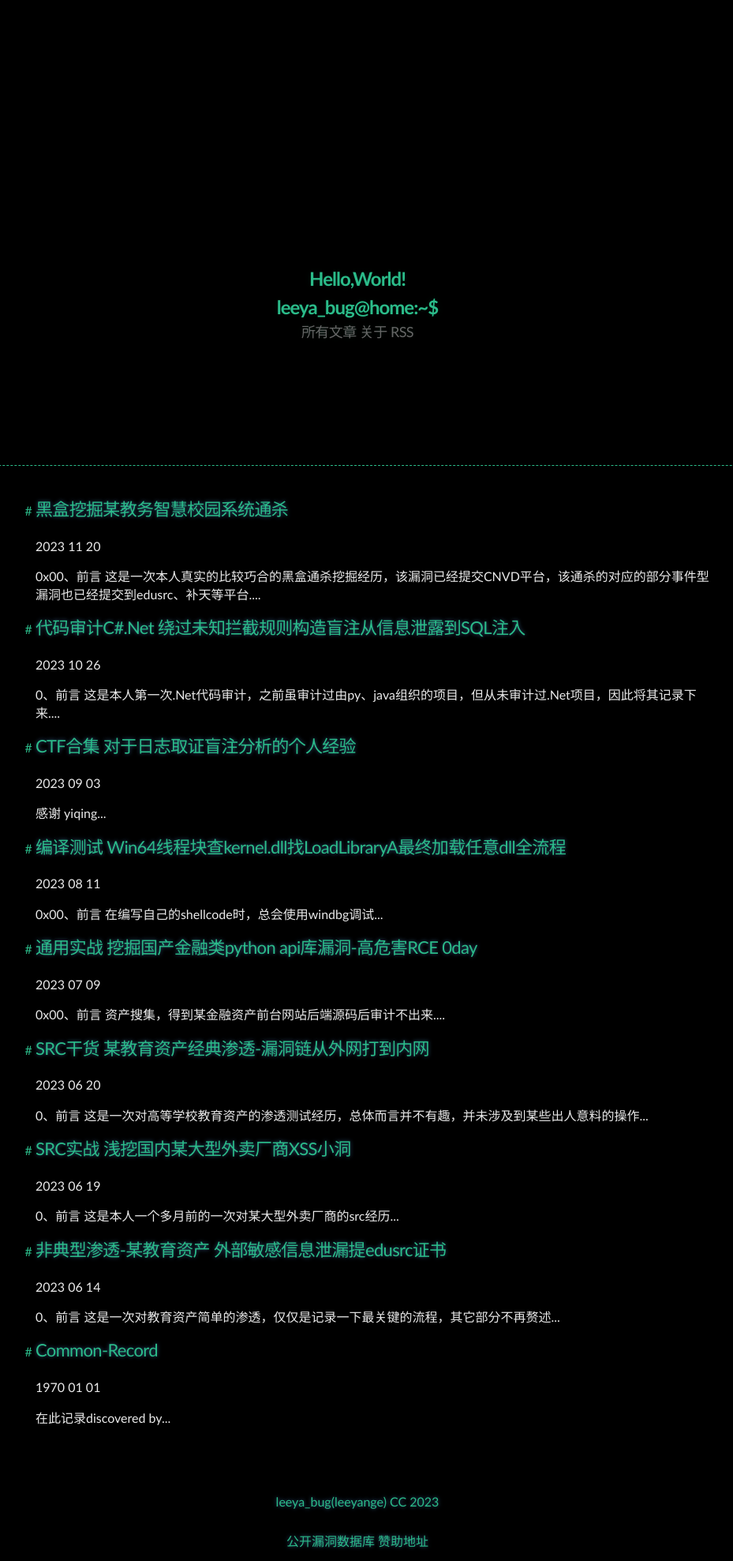
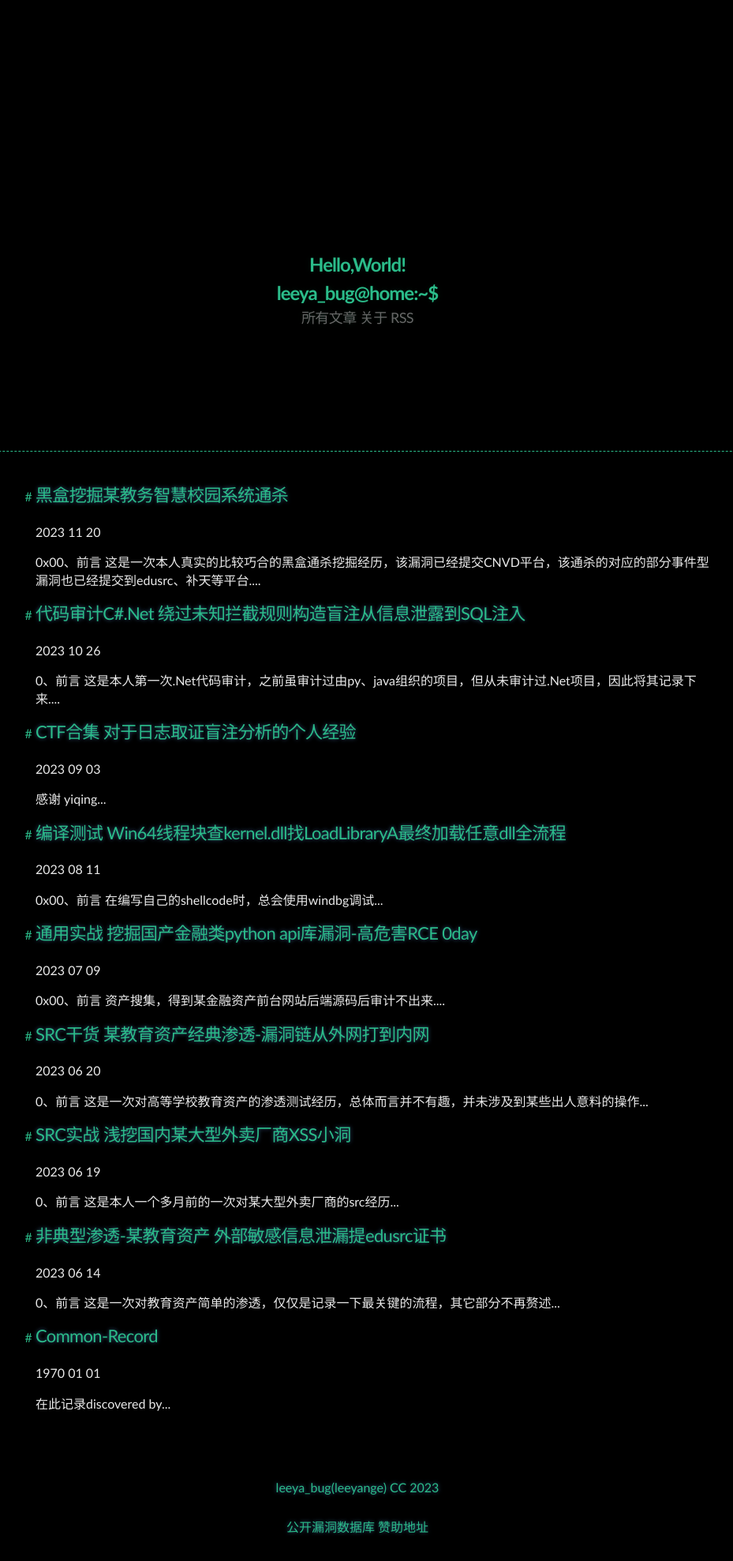
Before and after one commit to Leeyangee/leeyangee.github.io, a Jekyll site: the page built from index.html, in a window 1280 px wide. Shown: the whole page at 79% size, without its empty margins (187-1116 px from the left). Built offline with Jekyll 4.4.1, drawn with Linux system fonts in a browser that asks for light colours; the list of posts is cut into pages by our own code.

Commit message:
Update headerspecial.html

```diff
--- a/_includes/headerspecial.html
+++ b/_includes/headerspecial.html
@@ -1,5 +1,5 @@
 <header>
-  <div style="margin-top:35vh;margin-bottom:15vh">
+  <div style="margin-top:33vh;margin-bottom:15vh">
     <a style="text-decoration: none;" href="{{ "/" | prepend: site.baseurl | replace: '//', '/' }}">
       <h1 id="showtag">
         Hello,World!
```
